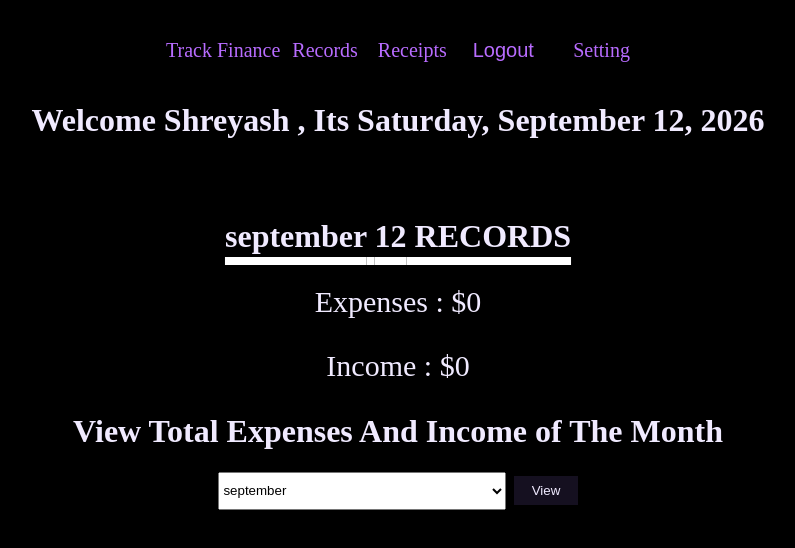
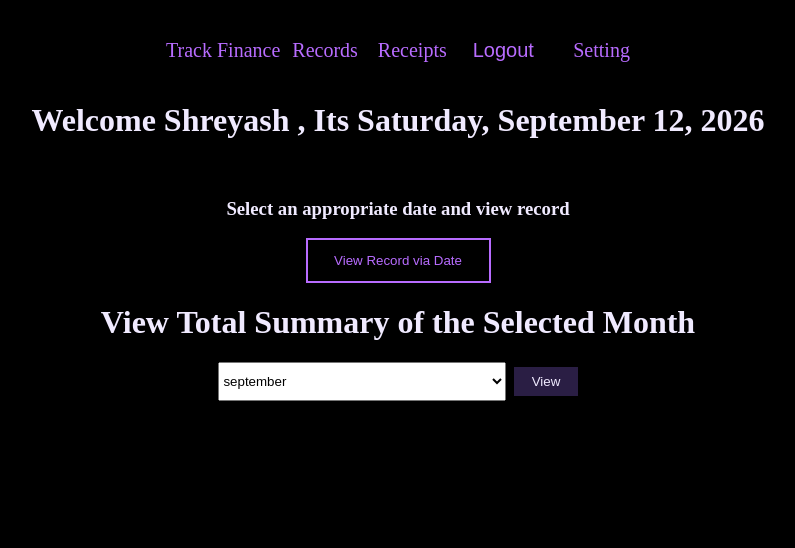
Before and after one commit to 101shreyash/fin-track, a React app in the folder frontend/: page /profile in a window 1280 px wide. Shown: the top 548 px of the page, without its empty margins (242-1037 px from the left). Built offline with nearby package versions, Linux system fonts and the light colour scheme; the HTML template or start-up script is replaced by a standard one.

Commit message:
react date picker

```diff
--- a/frontend/package.json
+++ b/frontend/package.json
@@ -11,6 +11,7 @@
   },
   "dependencies": {
     "react": "^19.2.8",
+    "react-datepicker": "^9.1.0",
     "react-dom": "^19.2.8",
     "react-hook-form": "^7.87.0",
     "react-hot-toast": "^2.6.0",
--- /dev/null
+++ b/frontend/src/components/DatePicker.jsx
@@ -0,0 +1,31 @@
+import { useState } from "react";
+import DatePicker from "react-datepicker";
+import "react-datepicker/dist/react-datepicker.css";
+import { useForm } from "react-hook-form";
+import toast from "react-hot-toast";
+
+function CalenderPicker() {
+  let [date, setdate] = useState(null);
+
+  function ChangeDate(pickeddate) {
+    setdate(pickeddate);
+
+    const yy = pickeddate.getFullYear();
+    const mm = pickeddate.getMonth() + 1; // Because javascript stores month index from 0 like 0 - january 1 - febreuary
+    const dd = pickeddate.getDate();
+
+    console.log(`${yy}-${mm}-${dd}`);
+  }
+
+
+  return (
+    <>
+    <DatePicker className="date-picker" placeholderText="View Record via Date" selected={date} onChange={ChangeDate} >
+    </DatePicker>
+    </>
+  )
+
+
+}
+
+export default CalenderPicker;
--- a/frontend/src/components/aboutus.jsx
+++ b/frontend/src/components/aboutus.jsx
@@ -1,7 +1,7 @@
 function AboutUs() {
   return (
     <div style={{paddingLeft : "1%"}}>
-      <h1 className="main-head" style={{textDecoration : "underline yellow" , textUnderlineOffset : "10px"}}>About Us</h1>
+      <h1 className="main-head" style={{textDecoration : "underline plum" , textUnderlineOffset : "10px"}}>About Us</h1>
 
       <p style={{fontSize : "20px"}}>
         Money comes in , goes out and you have no idea where
--- a/frontend/src/components/userprofile.jsx
+++ b/frontend/src/components/userprofile.jsx
@@ -2,6 +2,7 @@ import { Link } from "react-router-dom";
 import { useForm } from "react-hook-form";
 import { useState } from "react";
 import NavBar from "./navbar";
+import CalenderPicker from "./DatePicker";
 
 function UserProfile() {
   const year = new Date().toLocaleString("en-US", {
@@ -31,28 +32,12 @@ function UserProfile() {
       <NavBar />
       <br />
       <br />
-      <h1 className="sub-head">Welcome Shreyash , Its {year}</h1>
+      <h1>Welcome Shreyash , Its {year}</h1>
       <br />
-      <br />
-      <h1
-        className="sub-head"
-        style={{
-          textDecoration: "underline white 8px",
-          textUnderlineOffset: "10px",
-        }}
-      >
-        {month} {day} RECORDS{" "}
-      </h1>
-      <p style={{ fontSize: "30px" }} className="sub-head">
-        {" "}
-        Expenses : $0{" "}
-      </p>
-      <p style={{ fontSize: "30px" }} className="sub-head">
-        {" "}
-        Income : $0
-      </p>
+      <h3>Select an appropriate date and view record</h3>
+      <CalenderPicker/>
+    <h1>View Total Summary of the Selected Month</h1>
       <form onSubmit={handleSubmit(ViewDetails)}>
-        <h1>View Total Expenses And Income of The Month</h1>
         <select
           style={{ height: "0.4in", width: "3in" }}
           {...register("selectmonth")}
@@ -91,8 +76,15 @@ function UserProfile() {
         )}
         {selectedmonth ? (
           <p style={{ fontSize: "30px" }} className="sub-head">
-            {" "}
-            Total Expenses : $0{" "}
+            Total Expenses : $0
+          </p>
+        ) : (
+          ""
+        )}
+        {selectedmonth ? (
+          <p style={{ fontSize: "30px" }} className="sub-head">
+
+            Total Income : $0
           </p>
         ) : (
           ""
@@ -100,15 +92,7 @@ function UserProfile() {
         {selectedmonth ? (
           <p style={{ fontSize: "30px" }} className="sub-head">
             {" "}
-            Total Income : $0{" "}
-          </p>
-        ) : (
-          ""
-        )}
-        {selectedmonth ? (
-          <p style={{ fontSize: "30px" }} className="sub-head">
-            {" "}
-            Spent Mostly On : CatergoryX{" "}
+            Spent Mosty On : CatergoryX{" "}
           </p>
         ) : (
           ""
--- a/frontend/src/index.css
+++ b/frontend/src/index.css
@@ -50,7 +50,7 @@ body {
 
   height: 0.3in;
 
-  background-color: #151020;
+  background-color: #2a1e44;
 
   border: none;
 
@@ -58,5 +58,23 @@ body {
 }
 
 .btn:hover {
-  background-color: #261936;
+  background-color: #915fc0;
 }
+
+
+.date-picker{
+
+  cursor: pointer;
+  background-color: black;
+  border: 2px solid #b86cff;
+  height: 0.4in;
+  text-align: center;
+  color: white;
+
+}
+
+
+.date-picker::placeholder{
+
+  color: #b86cff;
+}
```
Also changed, not shown: 1 other file (tests, documents, lock files or other folders).
